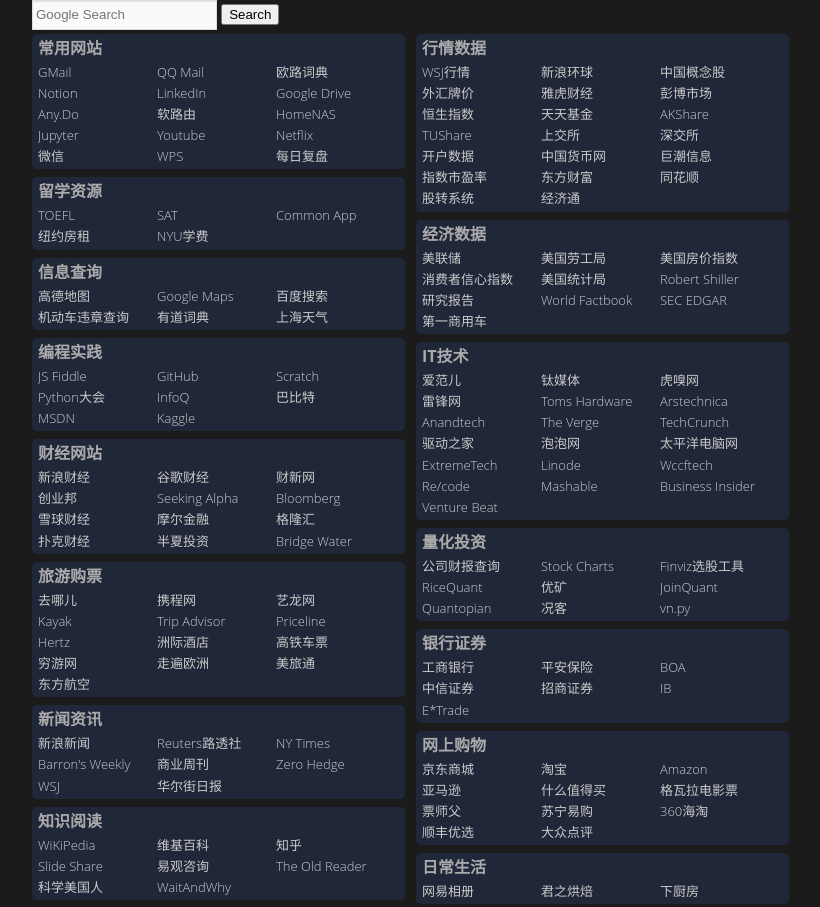
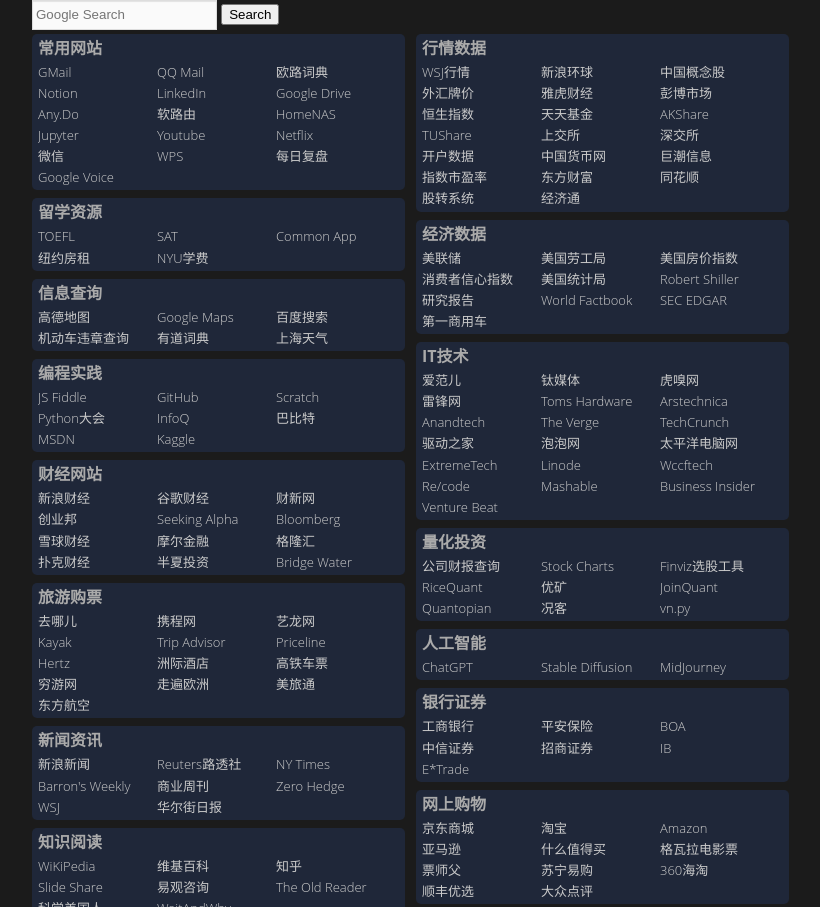
Before and after one commit to simongao/nav, a plain HTML site: page index.html in a window 1280 px wide. Shown: the top 907 px of the page, without its empty margins (224-1044 px from the left). Drawn offline with Linux system fonts and the light colour scheme.

Commit message:
Added AI websites

```diff
--- a/index.html
+++ b/index.html
@@ -51,6 +51,7 @@
           <li><a href="https://wx.qq.com">微信</a></li>
           <li><a href="https://www.wps.cn/">WPS</a></li>
           <li><a href="http://meigu123.com/win/">每日复盘</a></li>
+	  <li><a href="https://voice.google.com/">Google Voice</a></li>
         </ul>
       </div>
 
@@ -294,6 +295,15 @@
       </div>
 
       <div class="category">
+        <h2 class="category-title">人工智能</h2>
+        <ul class="websites">
+          <li><a href="https://chat.openai.com/">ChatGPT</a></li>
+          <li><a href="https://huggingface.co/spaces/stabilityai/stable-diffusion">Stable Diffusion</a></li>
+          <li><a href="https://www.midjourney.com/">MidJourney</a></li>
+        </ul>
+      </div>
+
+      <div class="category">
         <h2 class="category-title">银行证券</h2>
         <ul class="websites">
           <li><a href="http://www.icbc.com.cn">工商银行</a></li>
```
